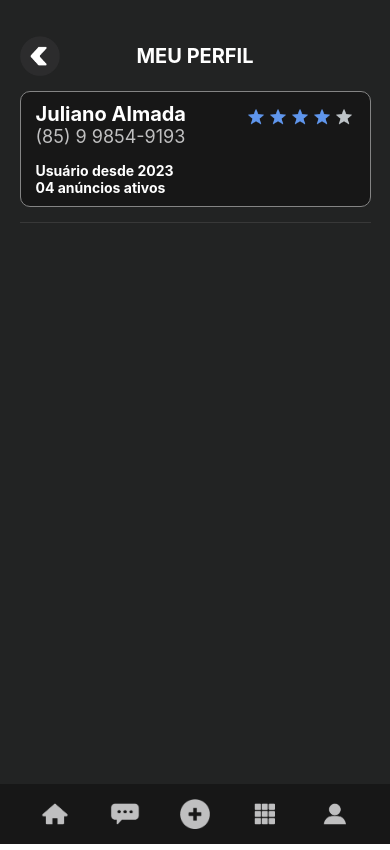
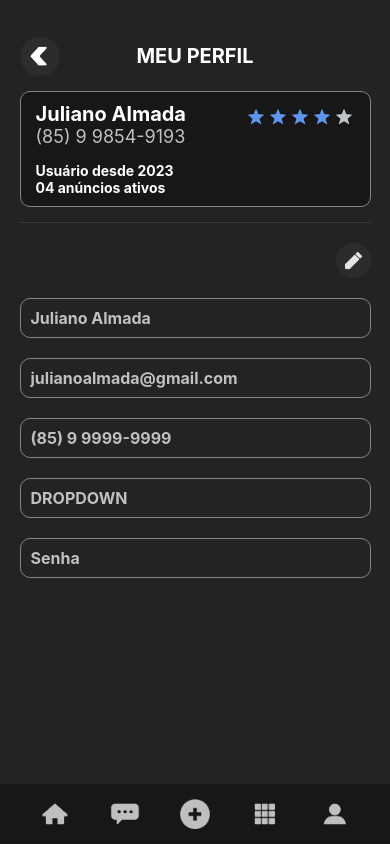
Before and after one commit to almadaj/onebitshop-frontend, a React Native app: screen /UserProfile in a window 390 px wide. Built offline with nearby package versions, Linux system fonts and the light colour scheme.

Commit message:
criação do form inalterável

```diff
--- /dev/null
+++ b/src/components/UserProfile/Form/DisabledFields/index.tsx
@@ -0,0 +1,26 @@
+import React from "react";
+import { InputDisabled, PlaceholderDisabled } from "./styles";
+
+const DisabledFields = () => {
+  return (
+    <>
+      <InputDisabled>
+        <PlaceholderDisabled>Juliano Almada</PlaceholderDisabled>
+      </InputDisabled>
+      <InputDisabled>
+        <PlaceholderDisabled>julianoalmada@gmail.com</PlaceholderDisabled>
+      </InputDisabled>
+      <InputDisabled>
+        <PlaceholderDisabled>(85) 9 9999-9999</PlaceholderDisabled>
+      </InputDisabled>
+      <InputDisabled>
+        <PlaceholderDisabled>DROPDOWN</PlaceholderDisabled>
+      </InputDisabled>
+      <InputDisabled>
+        <PlaceholderDisabled>Senha</PlaceholderDisabled>
+      </InputDisabled>
+    </>
+  );
+};
+
+export default DisabledFields;
--- /dev/null
+++ b/src/components/UserProfile/Form/DisabledFields/styles.ts
@@ -0,0 +1,12 @@
+import styled from "styled-components/native";
+import { InputContainer } from "../styles";
+
+export const InputDisabled = styled(InputContainer)`
+  background-color: transparent;
+`;
+
+export const PlaceholderDisabled = styled.Text`
+  font-size: 16px;
+  font-weight: bold;
+  color: ${({ theme }) => theme.colors.secondaryText};
+`;
--- /dev/null
+++ b/src/components/UserProfile/Form/index.tsx
@@ -0,0 +1,25 @@
+import React from "react";
+import { BtnImg, Container, EditBtn, EditBtnContainer } from "./styles";
+import { Alert } from "react-native";
+import DisabledFields from "./DisabledFields";
+
+const btnImg = require("../../../../assets/icons/edit.png");
+
+const Form = () => {
+  return (
+    <Container>
+      <EditBtnContainer>
+        <EditBtn
+          onPress={() => {
+            Alert.alert("Modificar");
+          }}
+        >
+          <BtnImg source={btnImg} />
+        </EditBtn>
+      </EditBtnContainer>
+      <DisabledFields />
+    </Container>
+  );
+};
+
+export default Form;
--- /dev/null
+++ b/src/components/UserProfile/Form/styles.ts
@@ -0,0 +1,31 @@
+import styled from "styled-components/native";
+
+export const Container = styled.View`
+  width: 100%;
+  margin: 20px 0;
+`;
+
+export const EditBtnContainer = styled.View`
+  width: 90%;
+  align-items: flex-end;
+  margin: 0 auto;
+  margin-bottom: 10px;
+`;
+
+export const EditBtn = styled.TouchableOpacity``;
+
+export const BtnImg = styled.Image.attrs({ resizeMode: "contain" })`
+  height: 35px;
+  width: 35px;
+`;
+
+export const InputContainer = styled.View`
+  width: 90%;
+  height: 40px;
+  border: 1px solid ${({ theme }) => theme.colors.borderColor};
+  background-color: ${({ theme }) => theme.colors.background};
+  border-radius: 10px;
+  margin: 10px auto;
+  padding-left: 10px;
+  justify-content: center;
+`;
--- a/src/screens/UserProfile/index.tsx
+++ b/src/screens/UserProfile/index.tsx
@@ -3,6 +3,7 @@ import { Container } from "./styles";
 import NavBar from "../../components/common/NavBar";
 import DefaultTitle from "../../components/common/DefaultTitle";
 import ProfileInfo from "../../components/common/ProfileInfo";
+import Form from "../../components/UserProfile/Form";
 
 const UserProfile = () => {
   return (
@@ -10,6 +11,7 @@ const UserProfile = () => {
       <Container>
         <DefaultTitle fontSize={20} title="MEU PERFIL" />
         <ProfileInfo />
+        <Form />
       </Container>
       <NavBar />
     </>
```
